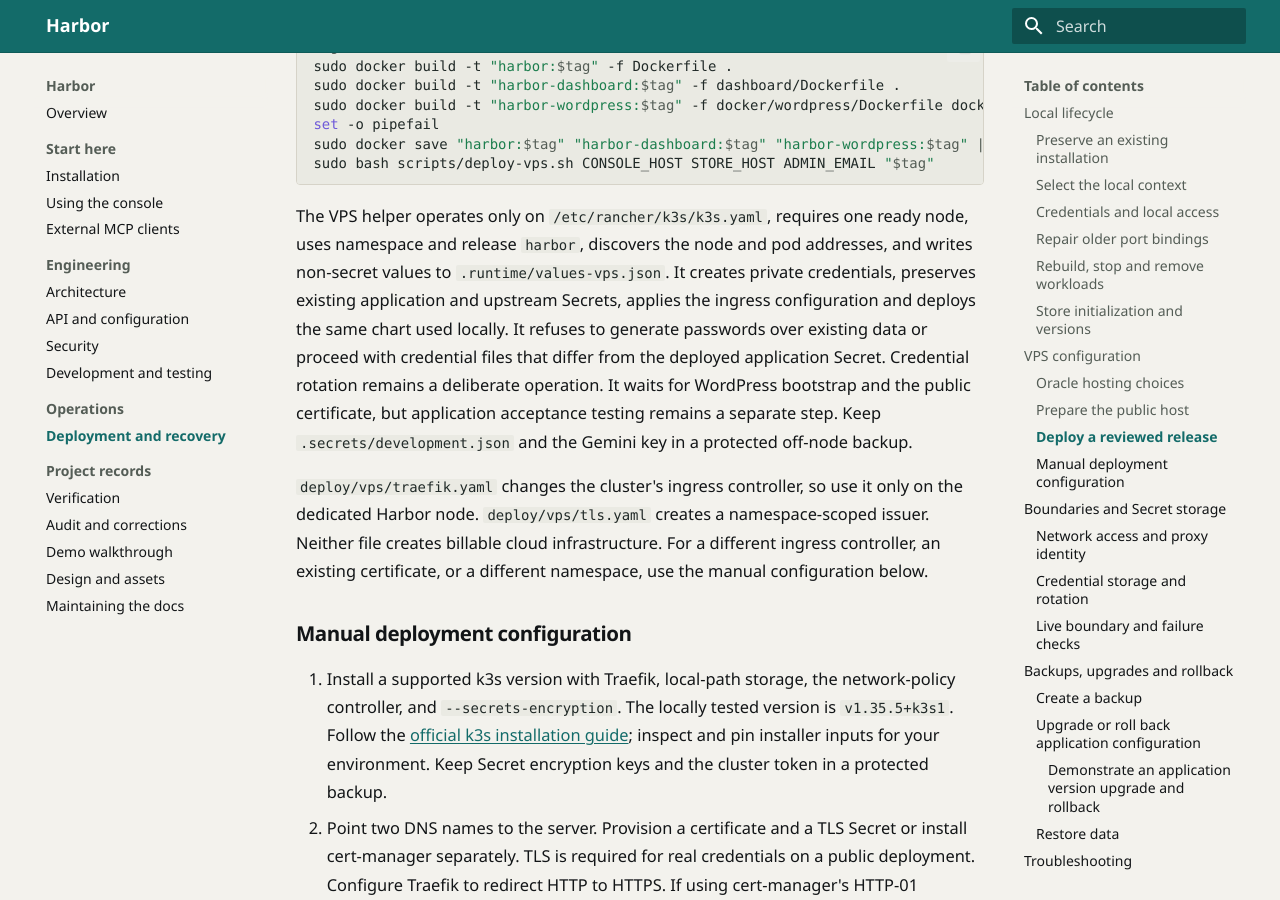
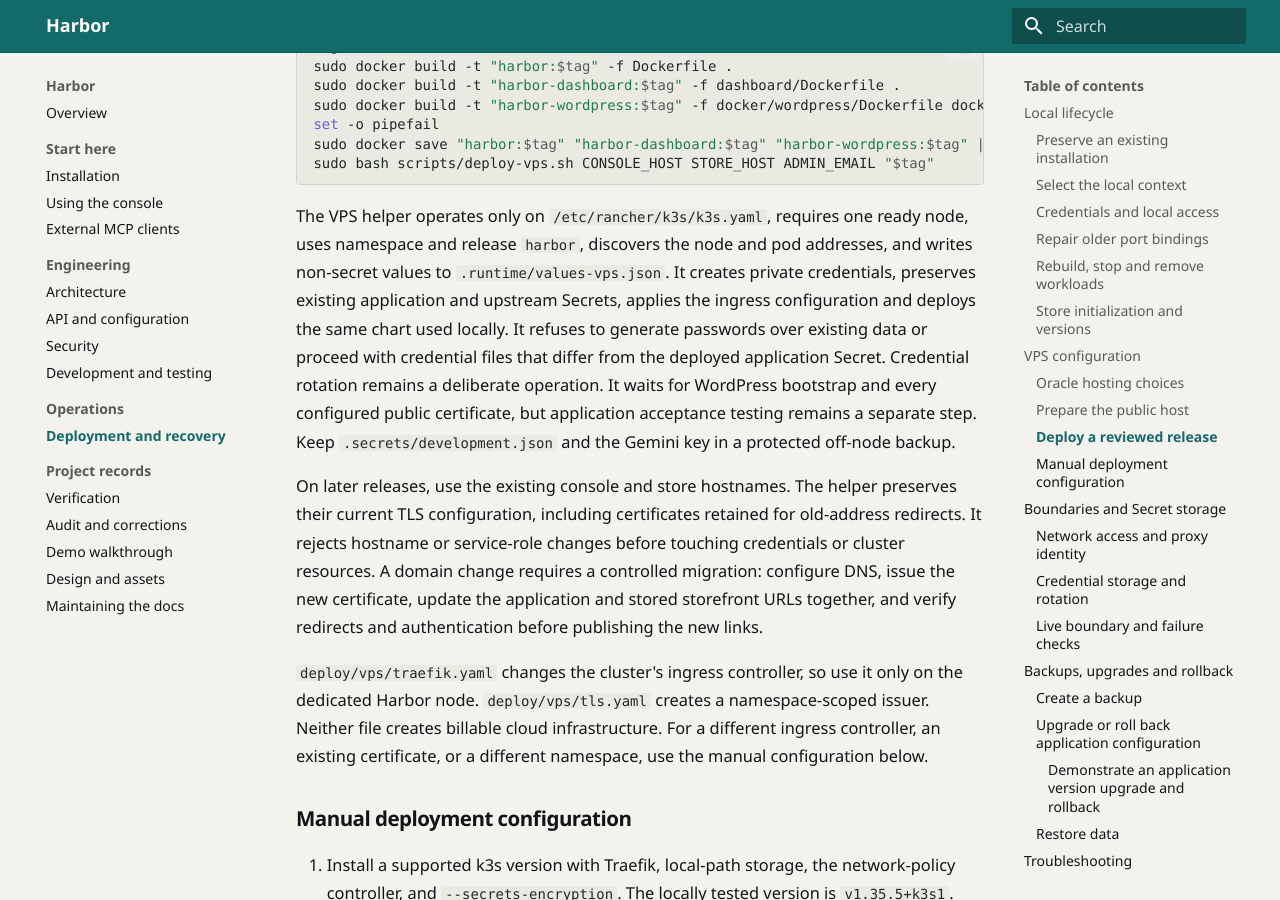
Before and after one commit to satwiksps/harbor, an MkDocs documentation site: the page built from docs/operations.md, in a window 1280 px wide and 900 px high, scrolled down 7812 px. Built offline with MkDocs 1.6.1 and Material for MkDocs 9.7.7, drawn with Linux system fonts in a browser that asks for light colours.

Commit message:
fix: preserve domain certificates during VPS upgrades

````diff
--- a/docs/operations.md
+++ b/docs/operations.md
@@ -181,7 +181,9 @@ sudo docker save "harbor:$tag" "harbor-dashboard:$tag" "harbor-wordpress:$tag" |
 sudo bash scripts/deploy-vps.sh CONSOLE_HOST STORE_HOST ADMIN_EMAIL "$tag"
 ```
 
-The VPS helper operates only on `/etc/rancher/k3s/k3s.yaml`, requires one ready node, uses namespace and release `harbor`, discovers the node and pod addresses, and writes non-secret values to `.runtime/values-vps.json`. It creates private credentials, preserves existing application and upstream Secrets, applies the ingress configuration and deploys the same chart used locally. It refuses to generate passwords over existing data or proceed with credential files that differ from the deployed application Secret. Credential rotation remains a deliberate operation. It waits for WordPress bootstrap and the public certificate, but application acceptance testing remains a separate step. Keep `.secrets/development.json` and the Gemini key in a protected off-node backup.
+The VPS helper operates only on `/etc/rancher/k3s/k3s.yaml`, requires one ready node, uses namespace and release `harbor`, discovers the node and pod addresses, and writes non-secret values to `.runtime/values-vps.json`. It creates private credentials, preserves existing application and upstream Secrets, applies the ingress configuration and deploys the same chart used locally. It refuses to generate passwords over existing data or proceed with credential files that differ from the deployed application Secret. Credential rotation remains a deliberate operation. It waits for WordPress bootstrap and every configured public certificate, but application acceptance testing remains a separate step. Keep `.secrets/development.json` and the Gemini key in a protected off-node backup.
+
+On later releases, use the existing console and store hostnames. The helper preserves their current TLS configuration, including certificates retained for old-address redirects. It rejects hostname or service-role changes before touching credentials or cluster resources. A domain change requires a controlled migration: configure DNS, issue the new certificate, update the application and stored storefront URLs together, and verify redirects and authentication before publishing the new links.
 
 `deploy/vps/traefik.yaml` changes the cluster's ingress controller, so use it only on the dedicated Harbor node. `deploy/vps/tls.yaml` creates a namespace-scoped issuer. Neither file creates billable cloud infrastructure. For a different ingress controller, an existing certificate, or a different namespace, use the manual configuration below.
 
````
Also changed, not shown: 1 other file.
